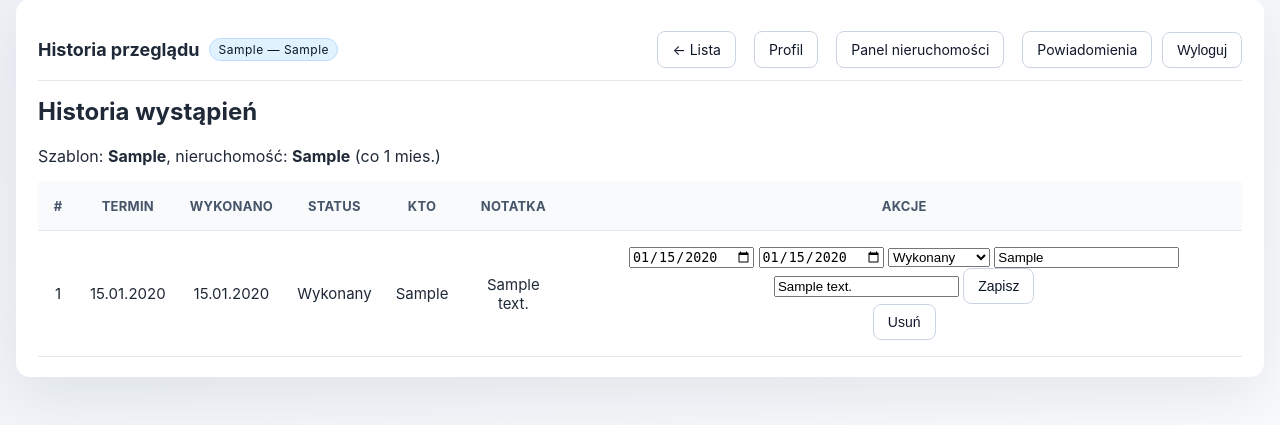
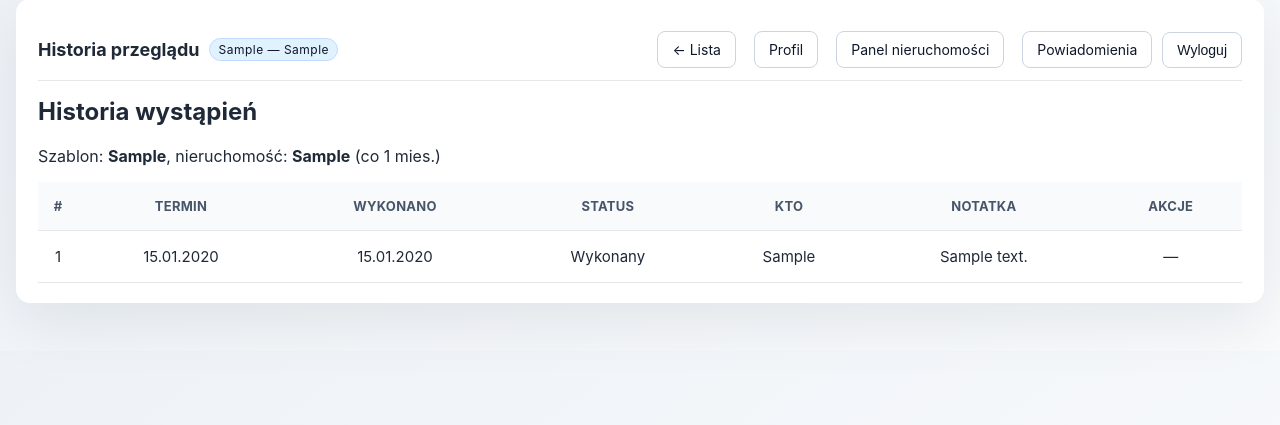
Before and after one commit to KamilWyjadlowski/przeglady_nadzorca, a Flask app: page /history/1 in a window 1280 px wide. Shown: the part 17-442 px from the top of the page. Run offline with Flask 3, Linux system fonts and the light colour scheme; the visitor is signed in with stand-in values (Sample User, id 1); tables that the repository leaves empty hold one stand-in row (values such as "Sample post"); parts of the project's set-up code (start-up, migrations or seed data) failed here and were passed over.

Commit message:
Refactor history actions form for improved layout and accessibility; streamline status handling

```diff
--- a/static/style.css
+++ b/static/style.css
@@ -957,3 +957,18 @@ textarea {
   align-items: center;
   gap: 8px;
 }
+
+.history-actions {
+  display: inline-flex;
+  align-items: center;
+  gap: 8px;
+  white-space: nowrap;
+}
+
+.history-actions input[type="date"] {
+  height: 34px;
+  padding: 0 8px;
+  border-radius: 6px;
+  border: 1px solid #d1d5db;
+  font-size: 13px;
+}
--- a/templates/history.html
+++ b/templates/history.html
@@ -64,34 +64,15 @@
             <td>{{ occ.performed_by or "—" }}</td>
             <td>{{ occ.note or "—" }}</td>
             <td>
-              {% if occ.status != "done" %}
-              <form method="POST" action="{{ url_for('complete_occurrence', occ_id=occ.id) }}" style="display:inline">
+              {% if occ.status == "planned" %}
+              <form method="POST" action="{{ url_for('complete_occurrence', occ_id=occ.id) }}" class="history-actions">
                 <input type="hidden" name="csrf_token" value="{{ csrf_token }}">
-                <input type="date" name="done_date" value="{{ today.isoformat() }}">
+                <input type="date" name="done_date" value="{{ today.isoformat() }}" aria-label="Data wykonania">
                 <button type="submit" class="btn btn-small">Oznacz jako wykonane</button>
               </form>
+              {% else %}
+              —
               {% endif %}
-
-              <form method="POST" action="{{ url_for('update_occurrence', occ_id=occ.id) }}" class="inline-form">
-                <input type="hidden" name="csrf_token" value="{{ csrf_token }}">
-                <div class="inline-fields">
-                  <input type="date" name="due_date" value="{{ occ.due_date.isoformat() if occ.due_date else '' }}" title="Termin">
-                  <input type="date" name="done_date" value="{{ occ.done_date.isoformat() if occ.done_date else '' }}" title="Wykonano">
-                  <select name="status" title="Status">
-                    <option value="planned" {% if occ.status == "planned" %}selected{% endif %}>Zaplanowany</option>
-                    <option value="done" {% if occ.status == "done" %}selected{% endif %}>Wykonany</option>
-                    <option value="overdue" {% if occ.status == "overdue" %}selected{% endif %}>Zaległy</option>
-                  </select>
-                  <input type="text" name="performed_by" value="{{ occ.performed_by or '' }}" placeholder="Kto" title="Kto">
-                  <input type="text" name="note" value="{{ occ.note or '' }}" placeholder="Notatka" title="Notatka">
-                  <button type="submit" class="btn btn-small">Zapisz</button>
-                </div>
-              </form>
-
-              <form method="POST" action="{{ url_for('delete_occurrence', occ_id=occ.id) }}" style="display:inline" onsubmit="return confirm('Usunąć to wystąpienie?');">
-                <input type="hidden" name="csrf_token" value="{{ csrf_token }}">
-                <button type="submit" class="btn btn-small action-delete">Usuń</button>
-              </form>
             </td>
           </tr>
           {% endfor %}
```
